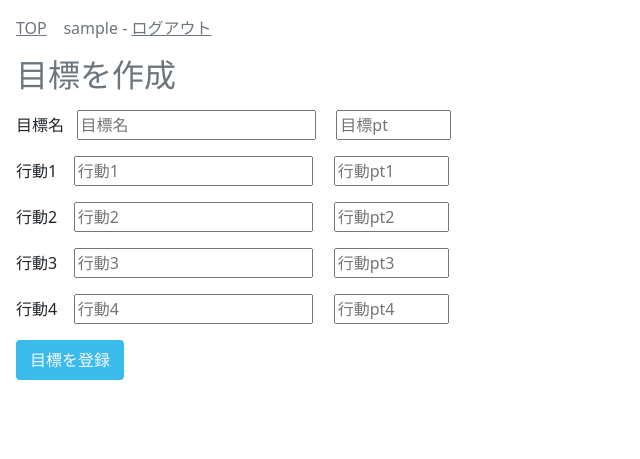
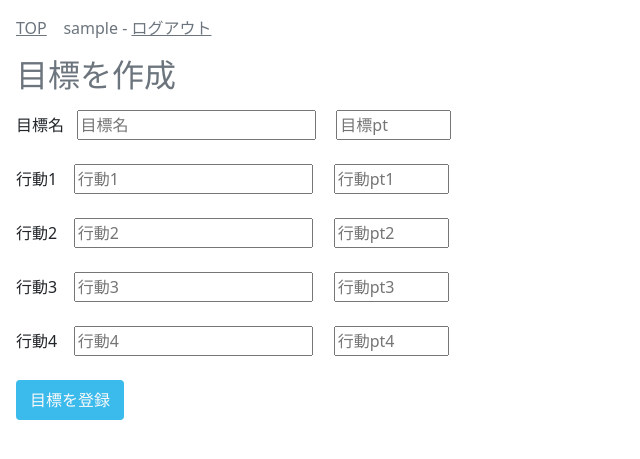
Before and after one commit to ruki0008/todo, a Flask app: page /todo/create in a window 1280 px wide. Shown: the top 459 px of the page, without its empty margins (0-640 px from the left). Run offline with Flask 3, Linux system fonts and the light colour scheme; the visitor is signed in with stand-in values (Sample User, id 1); data comes from the database, SQL or seed files in the repository; some libraries are stand-ins or nearby versions.

Commit message:
todo create edit

```diff
--- a/apps/todo/templates/todo/create.html
+++ b/apps/todo/templates/todo/create.html
@@ -15,7 +15,7 @@
     <span style="color: red;">{{ error }}</span>
     {% endfor %}
     <p>
-        {{ form.todo_name.label}} <span>&nbsp;</span> {{ form.todo_name(placeholder='目標名')}} <span>&nbsp;&nbsp;&nbsp;</span> {{ form.todo_pt(placeholder='目標pt')}}
+        {{ form.todo_name.label}} <span>&nbsp;</span> {{ form.todo_name(class='mb-2', placeholder='目標名')}} <span>&nbsp;&nbsp;&nbsp;</span> {{ form.todo_pt(class='mb-2', placeholder='目標pt')}}
     </p>
 
     {% for error in form.move_1.errors %}
@@ -25,7 +25,7 @@
     <span style="color: red;">{{ error }}</span>
     {% endfor %}
     <p>
-        {{ form.move_1.label}} <span>&nbsp;&nbsp;</span> {{ form.move_1(placeholder='行動1')}} <span>&nbsp;&nbsp;&nbsp;</span> {{ form.move_pt_1(placeholder='行動pt1')}}
+        {{ form.move_1.label}} <span>&nbsp;&nbsp;</span> {{ form.move_1(class='mb-2', placeholder='行動1')}} <span>&nbsp;&nbsp;&nbsp;</span> {{ form.move_pt_1(class='mb-2', placeholder='行動pt1')}}
     </p>
 
     {% for error in form.move_2.errors %}
@@ -35,7 +35,7 @@
     <span style="color: red;">{{ error }}</span>
     {% endfor %}
     <p>
-        {{ form.move_2.label}} <span>&nbsp;&nbsp;</span> {{ form.move_2(placeholder='行動2')}} <span>&nbsp;&nbsp;&nbsp;</span> {{ form.move_pt_2(placeholder='行動pt2')}}
+        {{ form.move_2.label}} <span>&nbsp;&nbsp;</span> {{ form.move_2(class='mb-2', placeholder='行動2')}} <span>&nbsp;&nbsp;&nbsp;</span> {{ form.move_pt_2(class='mb-2', placeholder='行動pt2')}}
     </p>
 
     {% for error in form.move_3.errors %}
@@ -45,7 +45,7 @@
     <span style="color: red;">{{ error }}</span>
     {% endfor %}
     <p>
-        {{ form.move_3.label}} <span>&nbsp;&nbsp;</span> {{ form.move_3(placeholder='行動3')}} <span>&nbsp;&nbsp;&nbsp;</span> {{ form.move_pt_3(placeholder='行動pt3')}}
+        {{ form.move_3.label}} <span>&nbsp;&nbsp;</span> {{ form.move_3(class='mb-2', placeholder='行動3')}} <span>&nbsp;&nbsp;&nbsp;</span> {{ form.move_pt_3(class='mb-2', placeholder='行動pt3')}}
     </p>
 
     {% for error in form.move_4.errors %}
@@ -55,7 +55,7 @@
     <span style="color: red;">{{ error }}</span>
     {% endfor %}
     <p>
-        {{ form.move_4.label}} <span>&nbsp;&nbsp;</span> {{ form.move_4(placeholder='行動4')}} <span>&nbsp;&nbsp;&nbsp;</span> {{ form.move_pt_4(placeholder='行動pt4')}}
+        {{ form.move_4.label}} <span>&nbsp;&nbsp;</span> {{ form.move_4(class='mb-2', placeholder='行動4')}} <span>&nbsp;&nbsp;&nbsp;</span> {{ form.move_pt_4(class='mb-2', placeholder='行動pt4')}}
     </p>
     <p>{{ form.submit(class='btn btn-indigo-light') }}</p>
 </form>
```
Also changed, not shown: apps/todo/templates/todo/edit.html (+6 -6 lines), 1 other file.
